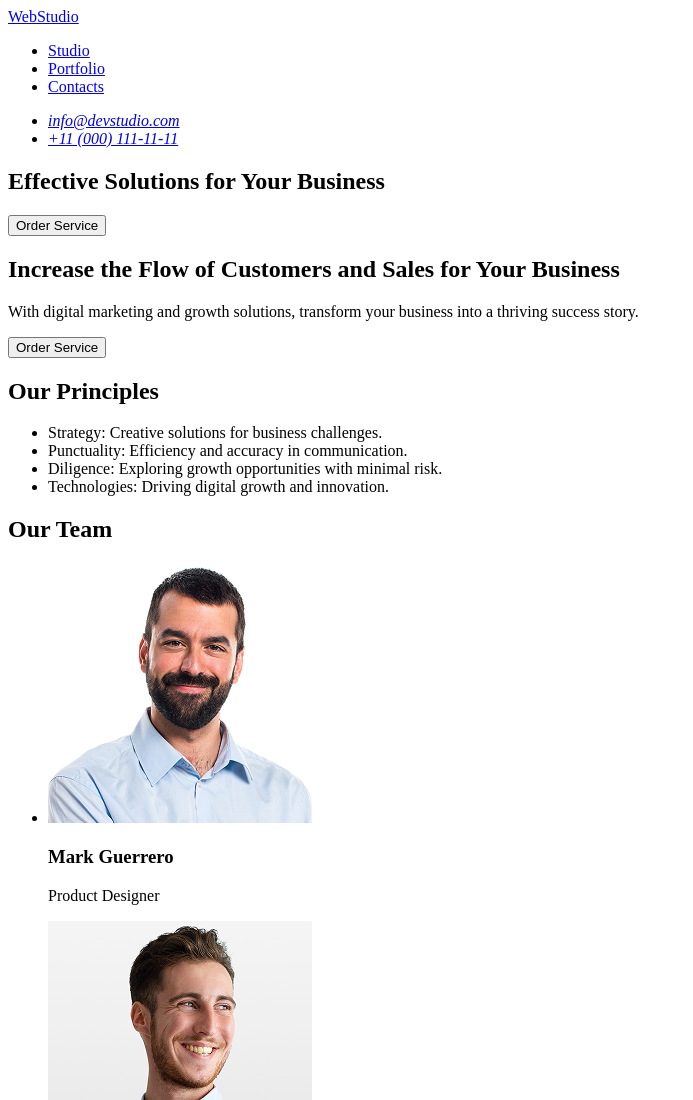
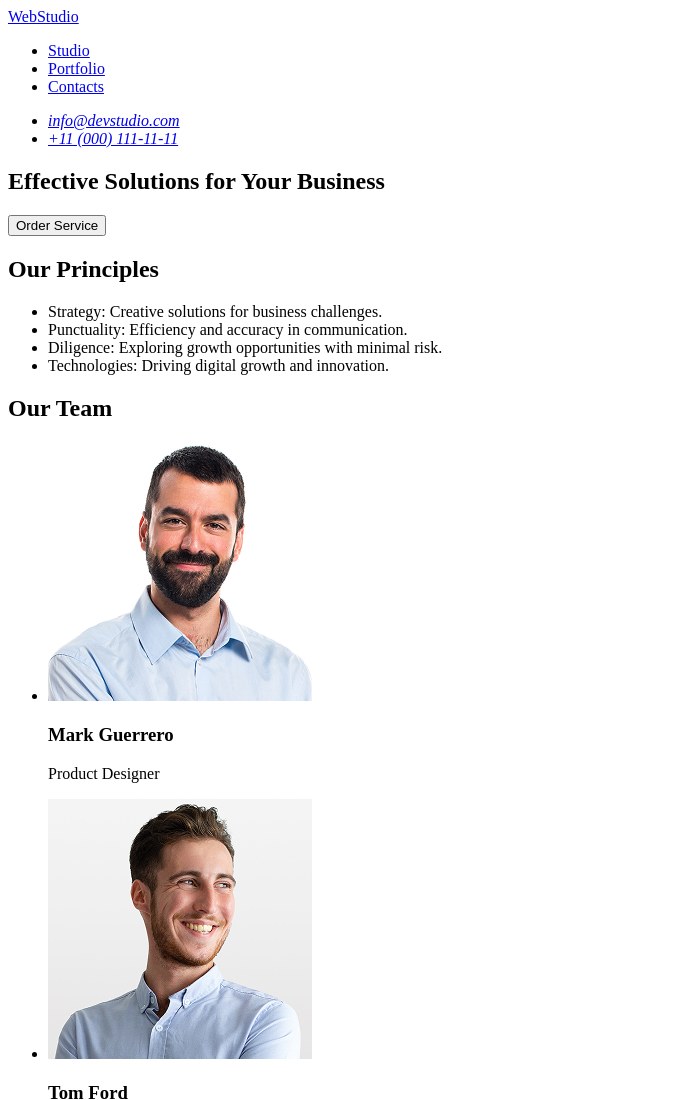
Before and after one commit to Evgeniy19021983/goit-markup-hw-01, a plain HTML site: page index.html in a window 1280 px wide. Shown: the top 1100 px of the page, without its empty margins (0-693 px from the left). Drawn offline with Linux system fonts and the light colour scheme.

```diff
--- a/index.html
+++ b/index.html
@@ -27,11 +27,9 @@
             <h1>Effective Solutions for Your Business</h1>
             <button type="button">Order Service</button>
         </section>
-        <section id="studio">
-            <h2>Increase the Flow of Customers and Sales for Your Business</h2>
-            <p>With digital marketing and growth solutions, transform your business into a thriving success story.</p>
-            <button type="button">Order Service</button>
-        </section>
+
+
+
         <section id="principles">
             <h2>Our Principles</h2>
             <ul>
```
